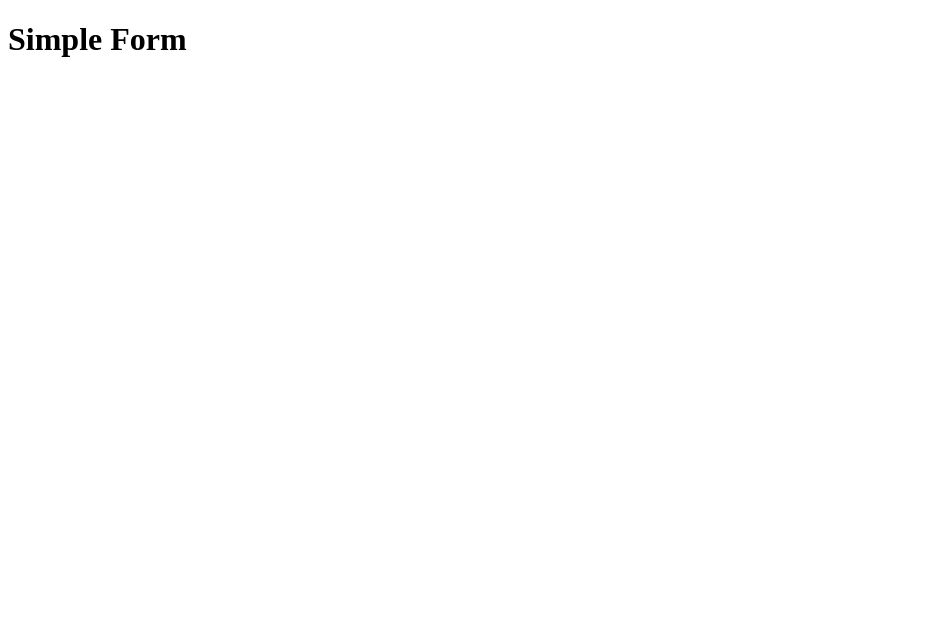
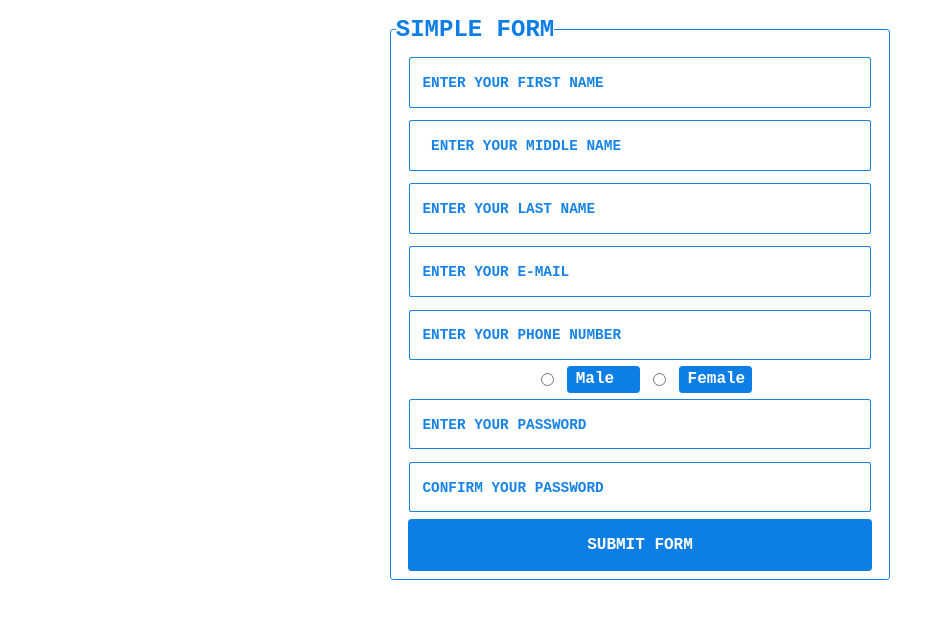
Before and after one commit to Xhicko/SideHustle_FirstProject, a plain HTML site: page index.html in a window 1280 px wide. Shown: the whole page, without its empty margins (0-944 px from the left). Drawn offline with Linux system fonts and the light colour scheme.

Commit message:
Final Code for SIdeHustle Week One Project

```diff
--- a/index.css
+++ b/index.css
@@ -0,0 +1,98 @@
+*{
+    padding: 0;
+    margin: 0;
+    box-sizing: border-box;
+}
+
+body{
+    margin: 1em;
+    background-color: #ffffff;
+}
+
+.Wrapper{
+    display: flex;
+    flex-direction: column;
+    justify-content: center;
+    align-items: center;
+}
+
+form{
+    max-width: 500px;
+    width: 70%;
+
+}
+
+fieldset{
+    display: flex;
+    flex-direction: column;
+    background-color: #fff;
+    border: .08em solid #0e7ee7;
+    border-radius: .2em;
+    padding: .5em  .3em;
+}
+
+legend{
+    font-size: 1.5rem;
+    font-weight: 900;
+    font-family: monospace;
+    text-transform: uppercase;
+    color:#0e7ee7 ;
+}
+
+input{
+    font-size: .8rem;
+    margin: .5em 1em;
+    padding: 1.3em 1em;
+    border:  .01em solid #0e7ee7f3;
+    border-radius: .2em;
+    color: #0e7ee7;
+}
+
+::placeholder{
+    font-size: .9rem;
+    font-family: monospace;
+    font-weight: 900;
+    text-transform: uppercase;
+    color:#0e7ee7f6;
+}
+
+input:focus{
+ outline: .2em solid #0e7ee7;
+}
+
+input[type="radio"]{
+    outline: none;
+}
+
+.Gender{
+ display: flex;
+ justify-content: center;
+}
+
+label{
+    display: flex;
+    flex-direction: row;
+    width: 15%;
+    border: .04em solid #0e7ee7;
+    border-radius: .2em;
+    padding: .2em .5em;
+    font-size: 1rem;
+    font-weight: 900;
+    font-family: monospace;
+    color: #fff;
+    background-color: #0e7ee7;
+}
+
+.btn{
+    font-size: 1rem;
+    font-family: monospace;
+    font-weight: 900;
+    text-transform: uppercase;
+    color: #fff;
+    width: 95%;
+    padding: 1em .7em;
+    margin: 0 auto;
+    border: .04em solid #0e7ee7;
+    border-radius: .2em;
+    background-color: #0e7ee7;
+}
--- a/index.html
+++ b/index.html
@@ -9,7 +9,42 @@
 </head>
 <body>
     <div class="Wrapper">
-        <h1> Simple Form </h1>
+        <form id="form" action="#">
+            <fieldset>
+
+                <legend>Simple Form</legend>
+
+                <input type="text" name="firstname" id="firstname" placeholder="Enter Your First Name" required>
+
+                <input type="text" name="middlename" id="middlename" placeholder=" Enter Your Middle Name" required>
+
+                <input type="text" name="lastname" id="lastname"  placeholder="Enter Your Last Name" required>
+
+                <input type="email" name="email" id="email" placeholder="Enter Your E-Mail" required>
+
+                <input type="number" name="pnumber" id="pnumber" placeholder="Enter Your Phone Number" required>
+
+                 <div class="Gender">
+
+                    <input type="radio" name="male" id="male" value="male" >
+                    <label for="male">Male</label>
+
+                    <input type="radio" name="female" id="female" value="female">
+                    <label for="male">Female</label>
+
+                 </div>
+
+                 <input type="password" name="password" id="password" placeholder="Enter Your Password" required>
+
+                 <input type="password" name="password" id="cpassword" placeholder="Confirm Your Password" required>
+
+                <!-- <input class="btn" type="submit" value="Submit Form" onended="alert('Form Submitted successfully')""> -->
+                <button  class="btn" type="submit" onclick="alert('Form Submitted Successfully')">Submit Form</button>
+
+              </fieldset>
+        </form>
     </div>
+
+    <script src="index.js"></script>
 </body>
 </html>
```
